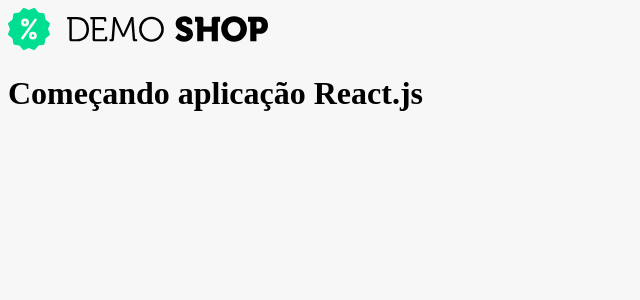
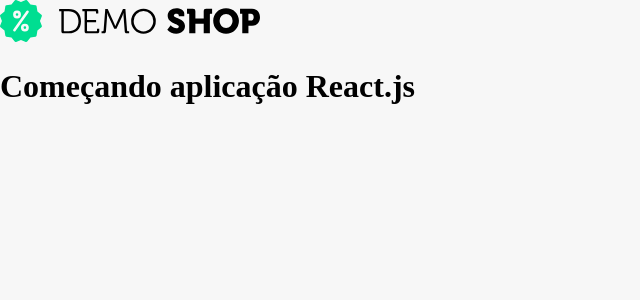
Before and after one commit to abiliobjr/credit-card-checkout, a React (Create React App) app: page / in a window 1280 px wide. Shown: the top 300 px of the page, without its empty margins (0-640 px from the left). Built offline with nearby package versions, Linux system fonts and the light colour scheme.

Commit message:
adicionando css reset

```diff
--- a/package.json
+++ b/package.json
@@ -7,6 +7,7 @@
     "@testing-library/react": "^9.3.2",
     "@testing-library/user-event": "^7.1.2",
     "node-sass": "^4.13.1",
+    "normalize.css": "^8.0.1",
     "react": "^16.13.1",
     "react-dom": "^16.13.1",
     "react-scripts": "3.4.1"
--- a/src/index.scss
+++ b/src/index.scss
@@ -1,3 +1,4 @@
+@import '../node_modules/normalize.css/normalize.css';
 @import './styles/variables';
 @import './styles/configs';
 
```
Also changed, not shown: 1 other file (tests, documents, lock files or other folders).
